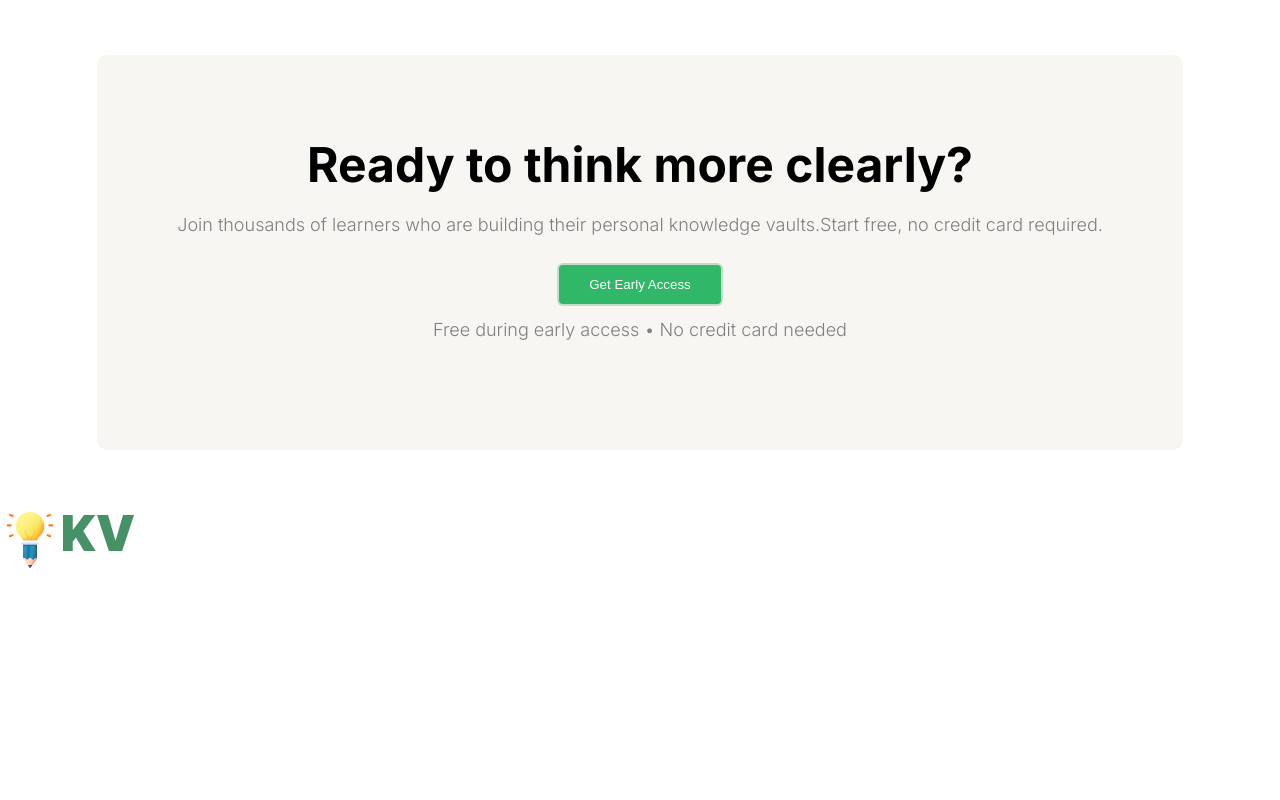
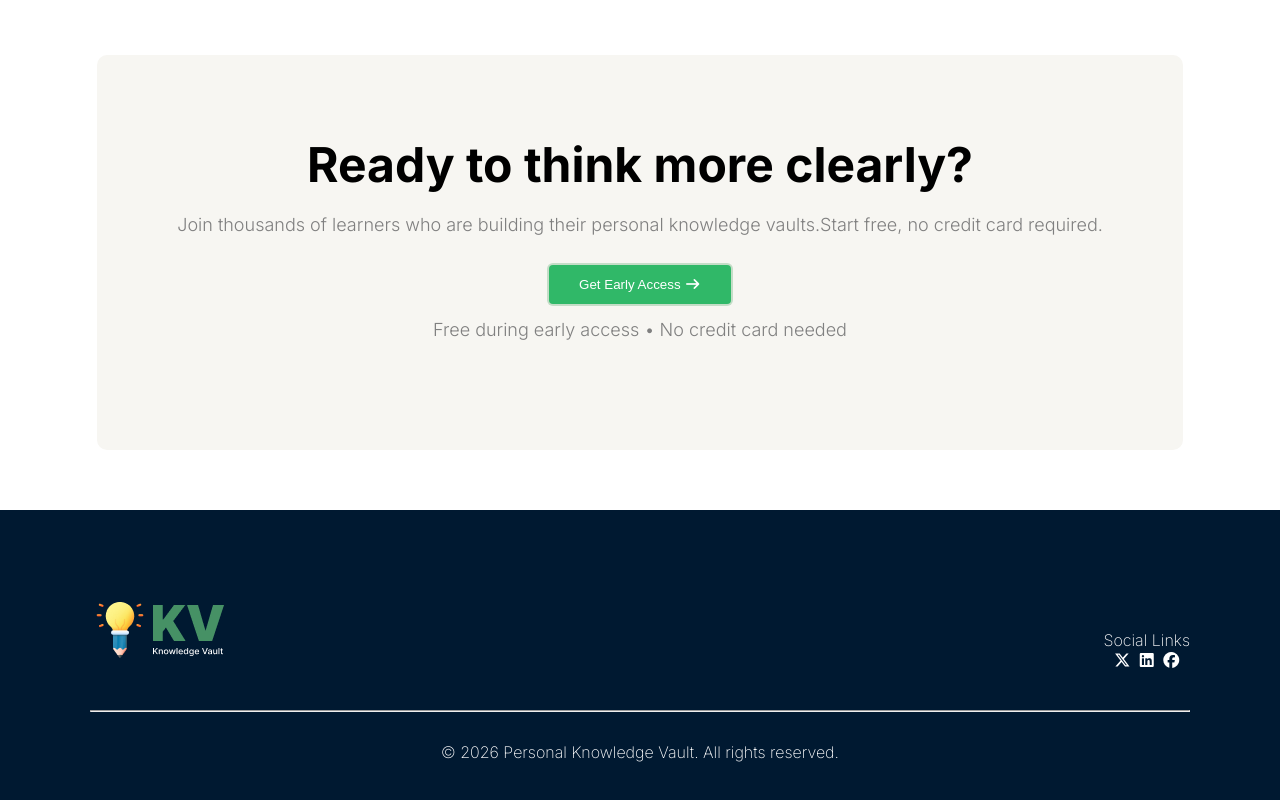
Before and after one commit to mukta07072006/first-assignment, a plain HTML site: page index.html in a window 1280 px wide. Shown: the part 1658-2458 px from the top of the page. Before the commit the page ends 2232 px from the top, so only its background shows below. Drawn offline with Linux system fonts and the light colour scheme.

Commit message:
final push

```diff
--- a/Styles/styles.css
+++ b/Styles/styles.css
@@ -226,3 +226,24 @@ header ul{
     display: flex;
     justify-content: center;
 }
+
+.footer{
+    display: flex;
+    justify-content: space-between;
+    margin-bottom: 40px;
+    text-align: center;
+
+    color: white;
+}
+
+#footer{
+    background-color: #001931;
+    padding: 90px;
+    text-align: center;
+}
+
+#footer p{
+    color: white;
+    font-weight: 200;
+    margin-top: 30px;
+}
--- a/index.html
+++ b/index.html
@@ -5,6 +5,7 @@
     <link rel="preconnect" href="https://fonts.googleapis.com">
 <link rel="preconnect" href="https://fonts.gstatic.com" crossorigin>
 <link href="https://fonts.googleapis.com/css2?family=Inter:ital,opsz,wght@0,14..32,100..900;1,14..32,100..900&display=swap" rel="stylesheet">
+<link rel="stylesheet" href="https://cdnjs.cloudflare.com/ajax/libs/font-awesome/7.0.1/css/all.min.css" integrity="sha512-2SwdPD6INVrV/lHTZbO2nodKhrnDdJK9/kg2XD1r9uGqPo1cUbujc+IYdlYdEErWNu69gVcYgdxlmVmzTWnetw==" crossorigin="anonymous" referrerpolicy="no-referrer" />
     <link rel="stylesheet" href="Styles/styles.css">
 </head>
 <body>
@@ -36,8 +37,8 @@
                     A private space to store notes, links, and learning summaries — designed to help you think clearly, connect ideas, and turn learning into long-term knowledge.
                 </p>
                 <div class="hero-button">
-                    <button class="button-1">Start Building Your Vault</button>
-                    <button class="button-stroke">See How Its Works</button>
+                    <button class="button-1">Start Building Your Vault <i class="fa-solid fa-arrow-right"></i></button>
+                    <button class="button-stroke">See How Its Works <i class="fa-regular fa-play"></i></button>
                 </div>
             </div>
         </section>
@@ -111,16 +112,31 @@ structured by design.
                 <p>
                     Join thousands of learners who are building their personal knowledge vaults.Start free, no credit card required.
                 </p>
-                <button class="button-1" style="margin-bottom: 15px; padding: 12px 30px;">Get Early Access
+                <button class="button-1" style="margin-bottom: 15px; padding: 12px 30px;">Get Early Access <i class="fa-solid fa-arrow-right"></i>
                 </button>
                 <p>Free during early access • No credit card needed</p>
             </div>
 
         </section>
-        <footer>
+        <footer id="footer">
+            <div class="footer">
             <div class="bottom-fav">
                 <img src="assets/logo-footer.png" alt="">
             </div>
+            <div>
+                <p>Social Links</p>
+                 <div class="icons">
+                    <i class="fa-brands fa-x-twitter"></i>
+                    <i class="fa-brands fa-linkedin"></i>
+                    <i class="fa-brands fa-facebook"></i>
+                 </div>
+            </div>
+            </div>
+            <hr>
+            <p>
+                © 2026 Personal Knowledge Vault. All rights reserved.
+            </p>
+
         </footer>
     </main>
 </body>
```
